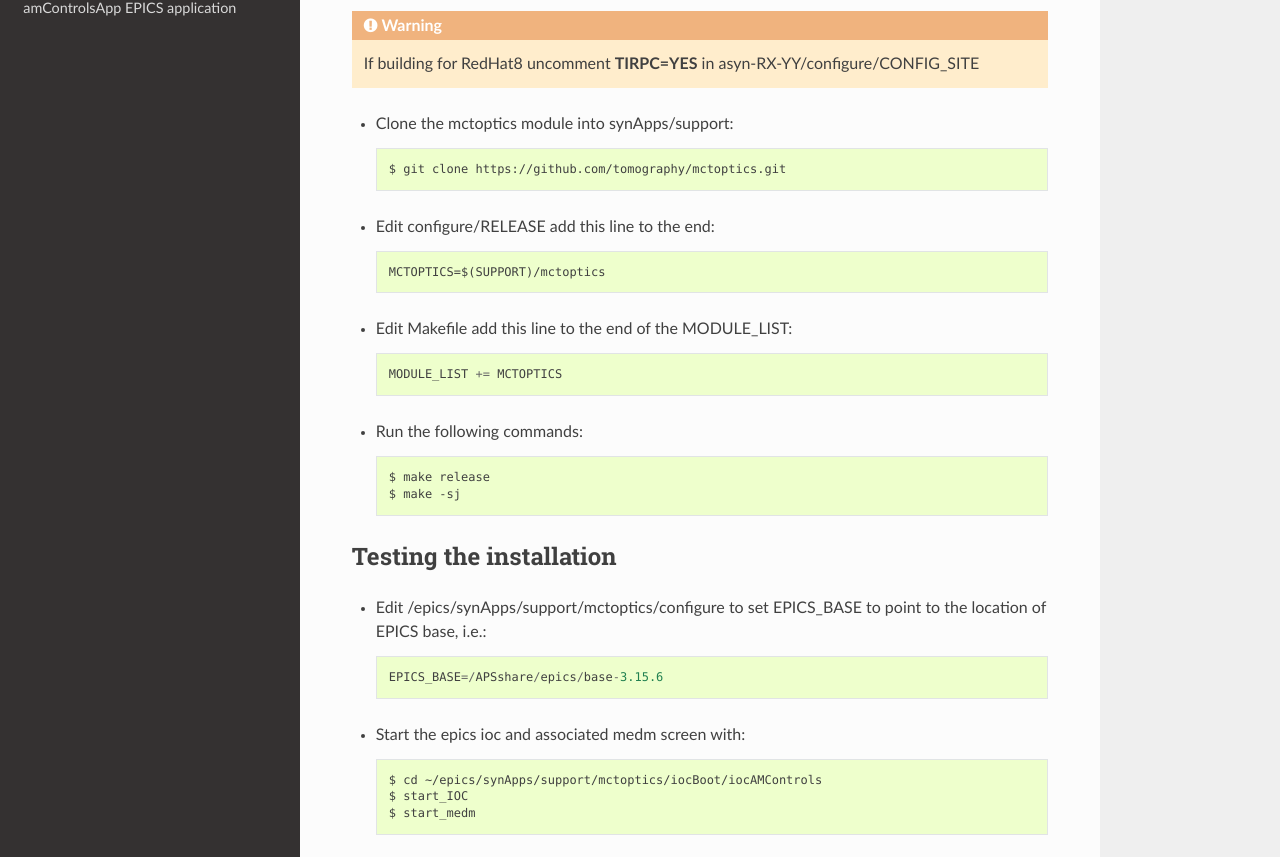
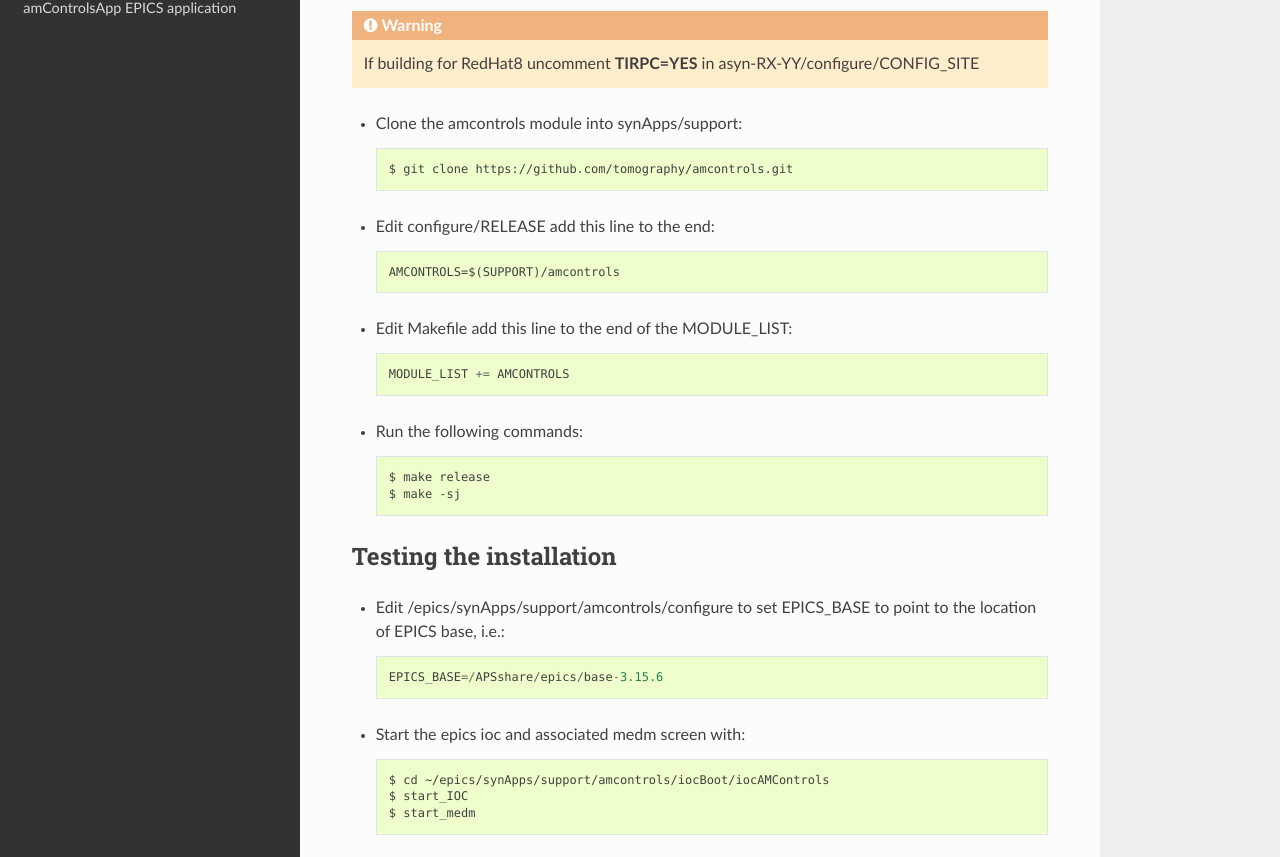
Before and after one commit to sj-clark/amControls, a Sphinx documentation site: the page built from docs/source/install.rst, in a window 1280 px wide and 1400 px high, scrolled down 1042 px. Shown: the part 376-1233 px from the top of the window. Built offline with Sphinx 7.4.7 and the Read the Docs theme 2.0.0, drawn with Linux system fonts in a browser that asks for light colours; some of the changed text lies outside the part shown.

Commit message:
replaced mctoptics with amcontrols

```diff
--- a/CMakeLists.txt
+++ b/CMakeLists.txt
@@ -1,7 +1,7 @@
 # 3.11.0 is from scikit-build documentation
 cmake_minimum_required(VERSION 3.11.0)
 
-project(mctoptics LANGUAGES CXX)
+project(amcontrols LANGUAGES CXX)
 
 # ---- DEFINE BUILD OPTIONS HERE ---- #
 set(EXTENSION_WRAPPER swig
--- a/docs/source/amControlsApp.rst
+++ b/docs/source/amControlsApp.rst
@@ -13,7 +13,7 @@ amControlsApp EPICS application
 
 amControls includes a complete example EPICS application, including:
 
-- A database file and corresponding autosave request file that contain the PVs required by the mctoptics.py base class.
+- A database file and corresponding autosave request file that contain the PVs required by the amcontrols.py base class.
 - OPI screens for medm
 - An example IOC application that can be used to run the above databases.
   The databases are loaded in the IOC with the example substitutions file,
@@ -23,7 +23,7 @@ amControls includes a complete example EPICS application, including:
 Base class files
 ================
 The following tables list all of the records in the amControls.template file.
-These records are used by the mctoptics base class and so are required.
+These records are used by the amcontrols base class and so are required.
 
 amControls.template
 -------------------
--- a/docs/source/install.rst
+++ b/docs/source/install.rst
@@ -32,7 +32,7 @@ To build a minimal synApp::
     #. Set FULL_CLONE=True
     #. Set EPICS_BASE to point to the location of EPICS base.  This could be on APSshare (the default), or a local version you built.
 
-    For mctoptics you need
+    For amcontrols you need
 
     #. ASYN=R4-37
     #. AUTOSAVE=R5-10
@@ -57,17 +57,17 @@ To build a minimal synApp::
 .. warning:: If building for RedHat8 uncomment **TIRPC=YES** in asyn-RX-YY/configure/CONFIG_SITE
 
 
-- Clone the mctoptics module into synApps/support::
+- Clone the amcontrols module into synApps/support::
 
-    $ git clone https://github.com/tomography/mctoptics.git
+    $ git clone https://github.com/tomography/amcontrols.git
 
 - Edit configure/RELEASE add this line to the end::
 
-    MCTOPTICS=$(SUPPORT)/mctoptics
+    AMCONTROLS=$(SUPPORT)/amcontrols
 
 - Edit Makefile add this line to the end of the MODULE_LIST::
 
-    MODULE_LIST += MCTOPTICS
+    MODULE_LIST += AMCONTROLS
 
 - Run the following commands::
 
@@ -77,12 +77,12 @@ To build a minimal synApp::
 Testing the installation
 ------------------------
 
-- Edit /epics/synApps/support/mctoptics/configure to set EPICS_BASE to point to the location of EPICS base, i.e.::
+- Edit /epics/synApps/support/amcontrols/configure to set EPICS_BASE to point to the location of EPICS base, i.e.::
 
     EPICS_BASE=/APSshare/epics/base-3.15.6
 
 - Start the epics ioc and associated medm screen with::
 
-    $ cd ~/epics/synApps/support/mctoptics/iocBoot/iocAMControls
+    $ cd ~/epics/synApps/support/amcontrols/iocBoot/iocAMControls
     $ start_IOC
     $ start_medm
```
Also changed, not shown: 6 other files.
